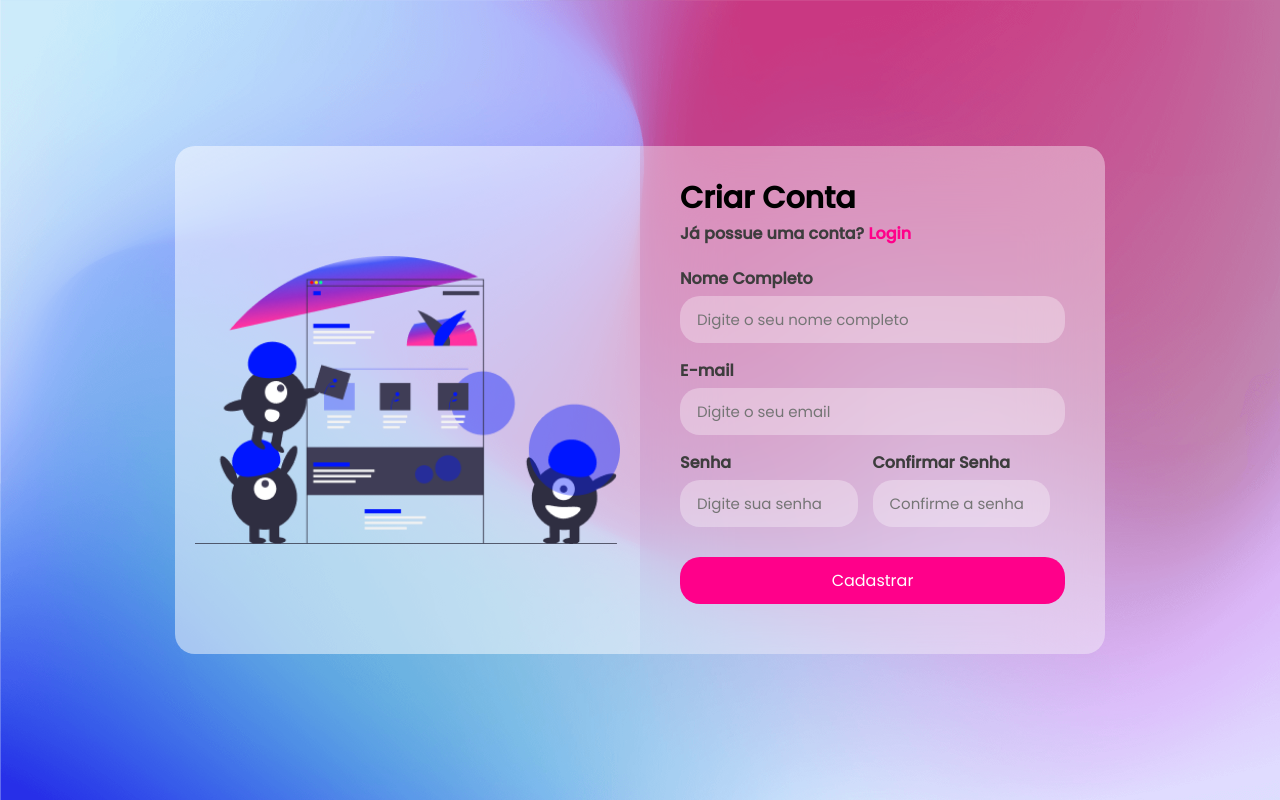
After one commit to Jack4228/site-produtos, a PHP site: page /cadastro.html in a window 1280 px wide. The commit adds this page. Run offline with PHP 8.4, Linux system fonts and the light colour scheme.

Commit message:
tradução pt-br e criação da tela de cadastro

```diff
--- /dev/null
+++ b/site/cadastro.html
@@ -0,0 +1,52 @@
+<!DOCTYPE html>
+<html lang="en">
+
+<head>
+    <meta charset="UTF-8">
+    <meta http-equiv="X-UA-Compatible" content="IE=edge">
+    <meta name="viewport" content="width=device-width, initial-scale=1.0">
+    <link rel="stylesheet" href="css/cadastro.css">
+    <link rel="icon" href="images/favicon.ico" type="image/x-icon">
+    <title>Cadastro</title>
+</head>
+
+<body background="images/cadastro/background.png">
+    <div class="box">
+        <div class="img-box">
+            <img src="images/cadastro/img-formulario.png">
+        </div>
+        <div class="form-box">
+            <h2>Criar Conta</h2>
+            <p> Já possue uma conta? <a href="login.html"> Login </a> </p>
+            <form action="#">
+                <div class="input-group">
+                    <label for="nome"> Nome Completo</label>
+                    <input type="text" id="nome" placeholder="Digite o seu nome completo" required>
+                </div>
+
+                <div class="input-group">
+                    <label for="email">E-mail</label>
+                    <input type="email" id="email" placeholder="Digite o seu email" required>
+                </div>
+
+
+
+                <div class="input-group w50">
+                    <label for="senha">Senha</label>
+                    <input type="password" id="senha" placeholder="Digite sua senha" required>
+                </div>
+
+                <div class="input-group w50">
+                    <label for="Confirmarsenha">Confirmar Senha</label>
+                    <input type="password" id="Confirmarsenha" placeholder="Confirme a senha" required>
+                </div>
+
+                <div class="input-group">
+                    <button>Cadastrar</button>
+                </div>
+
+            </form>
+        </div>
+    </div>
+</body>
+</html>
--- /dev/null
+++ b/site/css/cadastro.css
@@ -0,0 +1,112 @@
+@import url('https://fonts.googleapis.com/css2?family=Poppins:wght@300;400;500&display=swap');
+*{
+    padding: 0;
+    margin: 0;
+    box-sizing: border-box;
+    font-family: 'Poppins', sans-serif;
+}
+body{
+    background-position: center;
+    background-repeat: no-repeat;
+    background-size: cover;
+    display: flex;
+    align-items: center;
+    justify-content: center;
+    padding: 20px;
+    min-height: 100vh;
+}
+.w50{
+    width: 50%;
+    float: left;
+    padding-right: 15px;
+}
+.box{
+    display: flex;
+    width: 930px;
+}
+.img-box{
+    background-color: rgba(255, 255, 255, 0.5);
+    width: 50%;
+    display: flex;
+    align-items: center;
+    padding: 20px;
+    border-radius: 20px  0 0 20px;
+}
+.img-box img{
+    width: 100%;
+}
+.form-box{
+    background-color: rgba(255, 255, 255, 0.4);
+    backdrop-filter: blur(40px);
+    padding: 30px 40px;
+    width: 50%;
+    border-radius: 0 20px 20px 0;
+}
+.form-box h2{
+    font-size: 30px;
+}
+.form-box p{
+    font-weight: bold;
+    color: #3D3D3D;
+}
+.form-box p a{
+    color: #FF008A;
+    text-decoration: none;
+}
+.form-box form{
+    margin: 20px 0;
+}
+form .input-group{
+    margin-bottom: 15px;
+}
+form .input-group label{
+    color: #3D3D3D;
+    font-weight: bold;
+    display: block;
+    margin-bottom: 5px;
+}
+form .input-group input{
+    width: 100%;
+    height: 47px;
+    background-color: rgba(255, 255, 255, 0.32);
+    border-radius: 20px;
+    outline: none;
+    border: 2px solid transparent;
+    padding: 15px;
+    font-size: 15px;
+    color: #616161;
+    transition: all 0.4s ease;
+}
+form .input-group input:focus{
+    border-color: #ff008869;
+}
+form .input-group button{
+    width: 100%;
+    height: 47px;
+    background: #FF008A;
+    border-radius: 20px;
+    outline: none;
+    border: none;
+    margin-top: 15px;
+    color: white;
+    cursor: pointer;
+    font-size: 16px;
+}
+@media (max-width:930px) {
+    .img-box{
+        display: none;
+    }
+    .box{
+        width: 700px;
+    }
+    .form-box{
+        width: 100%;
+        border-radius: 20px;
+    }
+}
+@media (max-width:500px) {
+    .w50{
+        width: 100%;
+        padding: 0;
+    }
+}
--- a/site/css/login.css
+++ b/site/css/login.css
@@ -4,7 +4,7 @@ body {
     font-family: 'Inter', sans-serif;
     margin: 0;
     padding: 0;
-    color: #023047
+
 }
 
 .page {
@@ -15,7 +15,7 @@ body {
     justify-content: center;
     width: 100%;
     height: 100vh;
-    background-color: #480ca8;
+
 }
 
 .formLogin {
```
Also changed, not shown: site/about.html (+9 -9 lines), site/contacts.html (+10 -10 lines), site/index.html (+8 -8 lines), site/login.html (+12 -5 lines), site/typography.html (+9 -9 lines), site/images/cadastro/background.png (added), site/images/cadastro/img-formulario.png (added), site/images/eletroeletronico-2-setor.jpg (added).
